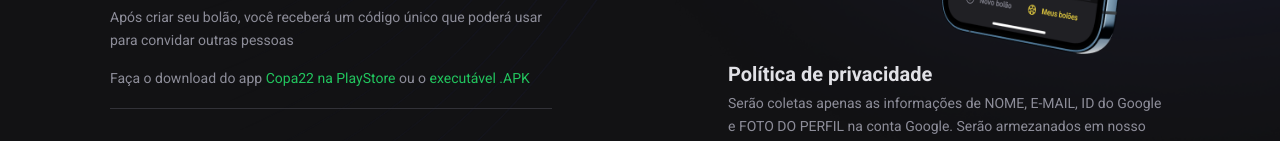
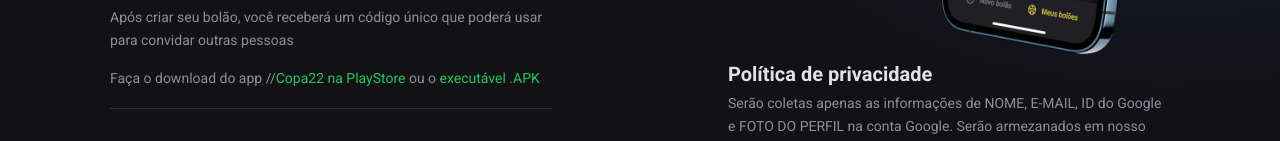
Before and after one commit to Entreportes/copa22_web, a Next.js app: page / in a window 1280 px wide. Shown: the part 545-686 px from the top of the page. Built offline with nearby package versions, Linux system fonts and the light colour scheme; no server answers.

Commit message:
adding server Vercel and title2

```diff
--- a/src/pages/index.tsx
+++ b/src/pages/index.tsx
@@ -75,7 +75,8 @@ export default function Home(props: HomeProps) {
         </p>
         <div className='mt-4 text-sm text-gray-300'>
           <text>Faça o download do app </text>
-          <a href='https://play.google.com/store/apps/details?id=entreportes.copa22' className='text-green-500'>
+          //<a href='https://play.google.com/store/apps/details?id=entreportes.copa22' className='text-green-500'>
+          <a href='#' className='text-green-500'></a>
             Copa22 na PlayStore
           </a>
           <text> ou o </text>
```
